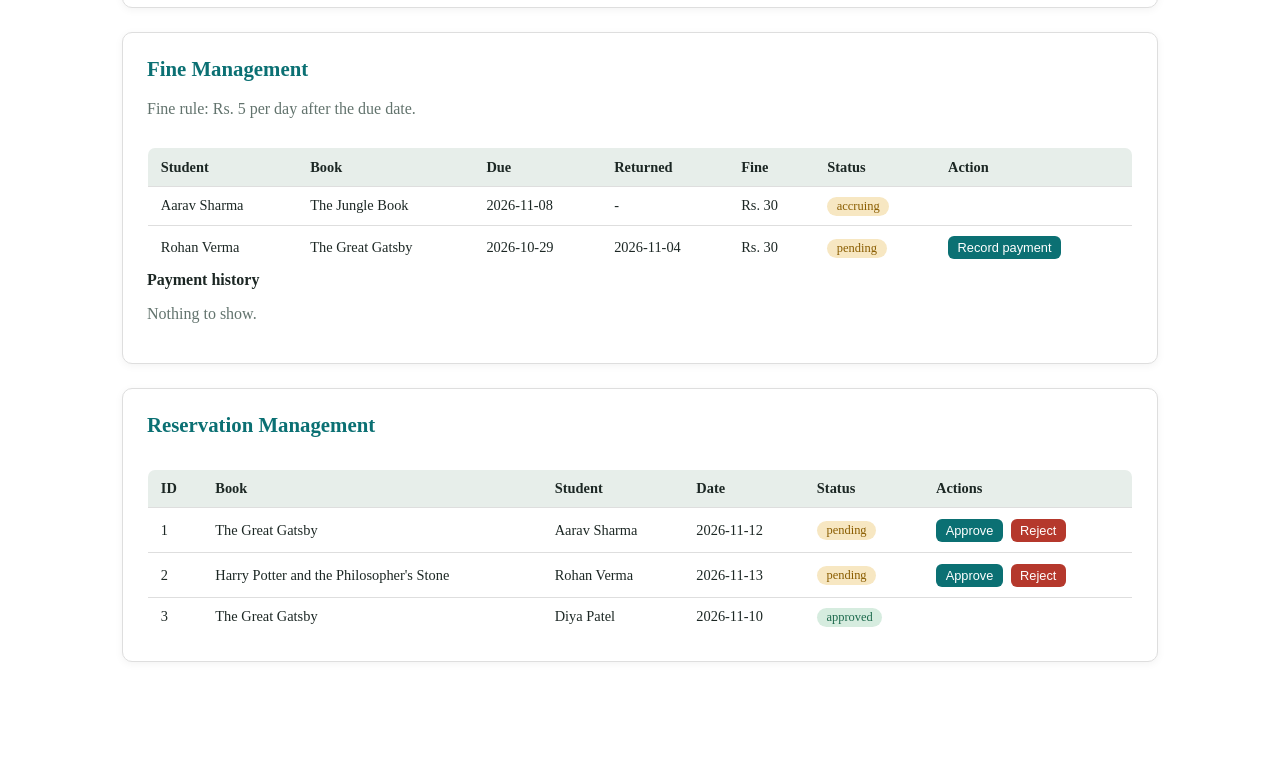
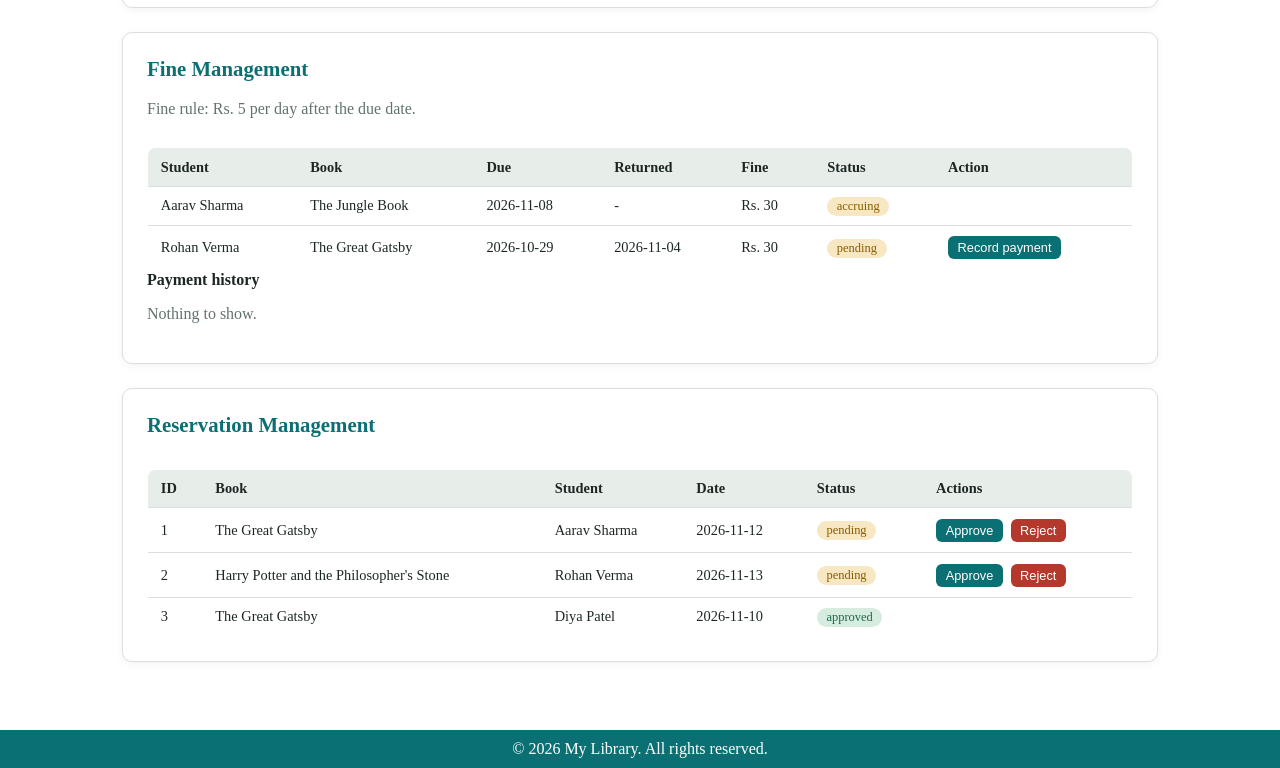
Before and after one commit to pakhisinghal12-dev/library-management-project, a plain HTML site: page admin.html in a window 1280 px wide. Shown: the part 2811-3579 px from the top of the page. Before the commit the page ends 3521 px from the top, so only its background shows below. Drawn offline with Linux system fonts and the light colour scheme.

Commit message:
added footer to admin

```diff
--- a/admin.css
+++ b/admin.css
@@ -215,3 +215,10 @@ th { background: #e7eeea; }
     margin-bottom: 1.2rem;
     font-size: 1.3rem;
 }
+.footer {
+    background-color: rgb(11, 112, 115);
+    color: white;
+    text-align: center;
+    padding: 10px;
+    margin-top: 20px;
+}
--- a/admin.html
+++ b/admin.html
@@ -85,5 +85,8 @@
     </section>
     <script src="admin.js"></script>
   </div>
+  <footer class="footer">
+        <p>&copy; 2026 My Library. All rights reserved.</p>
+         </footer>
 </body>
 </html>
```
